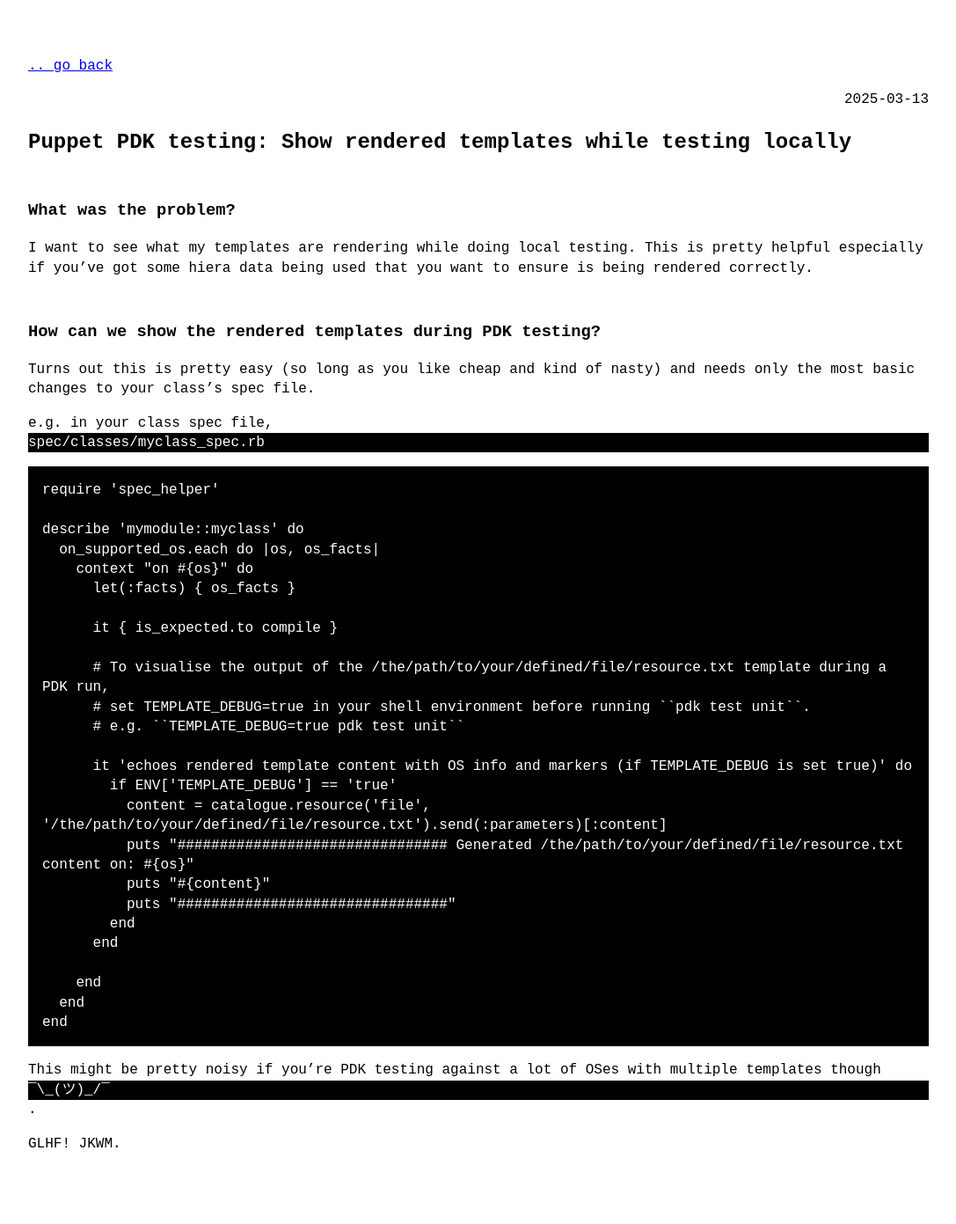
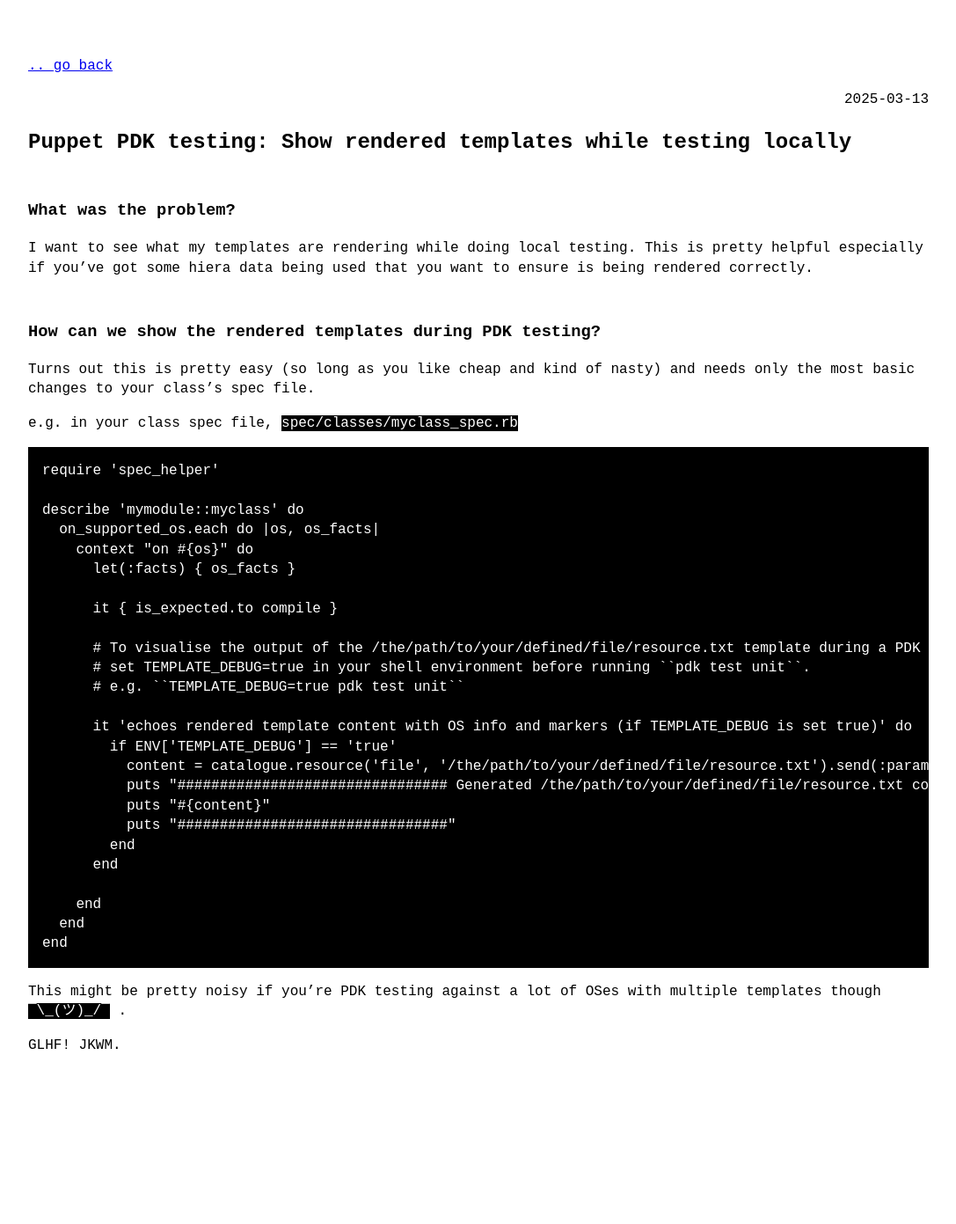
Before and after one commit to jkwmoore/jkwmoore.github.io, a Jekyll site: the page built from _posts/2025-03-13-Puppet-PDK-testing-show-rendered-templates-while-testing-locally.md, in a window 1280 px wide. Shown: the whole page at 88% size, without its empty margins (96-1183 px from the left). Built offline with Jekyll 4.4.1, drawn with Linux system fonts in a browser that asks for light colours; after the commit the page ends 1279 px from its top, so only the background shows below that.

Commit message:
Update main.css

```diff
--- a/assets/css/main.css
+++ b/assets/css/main.css
@@ -78,15 +78,12 @@ table, th, td {
 code {
   color: white;
   background: black;
+}
+
+div.highlighter-rouge code {
   white-space: pre; /* Preserve whitespace and prevent wrapping */
   overflow-x: auto; /* Enable horizontal scrolling if content overflows */
   display: block; /* Ensure it behaves like a block for consistent scrolling */
-}
-
-div.highlighter-rouge code {
-  display: block;
-  overflow-x: auto;
-  white-space: pre-wrap;
   padding: 1rem; }
 
 blockquote {
```
